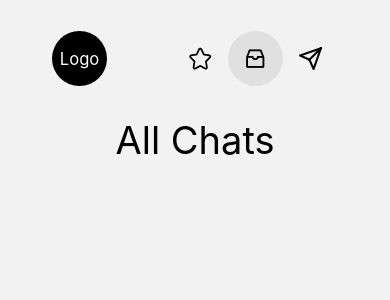
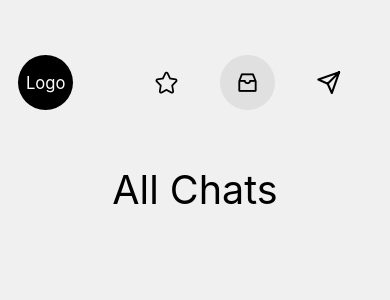
Before and after one commit to usmanjutt47/Number-OTP-verfication, a React Native app in the folder client/: screen /AllChats in a window 390 px wide. Shown: the top 300 px of the page. Built offline with nearby package versions, Linux system fonts and the light colour scheme.

Commit message:
Update AllChats.jsx

```diff
--- a/client/screens/AllChats.jsx
+++ b/client/screens/AllChats.jsx
@@ -5,11 +5,10 @@ import { StatusBar } from "expo-status-bar";
 
 const { width, height } = Dimensions.get("window");
 
-const responsiveFontSize = (size) => (size * width) / 375;
-const responsiveIconSize = (size) => (size * width) / 375;
-const responsiveWidth = (size) => (size * width) / 375;
-const responsiveHeight = (size) => (size * height) / 812;
-const responsivePadding = (size) => (size * width) / 375;
+const responsiveSize = (size, dimension = "width") => {
+  const factor = dimension === "width" ? width : height;
+  return (size * factor) / 375;
+};
 
 export default function AllChats() {
   return (
@@ -26,18 +25,17 @@ export default function AllChats() {
 
 const styles = StyleSheet.create({
   mainContainer: {
-    width: "100%",
-    height: "100%",
-    alignSelf: "center",
+    flex: 1,
+    alignItems: "center",
+    backgroundColor: "#f0f0f0", // Added a background color for better visibility
   },
   navContainer: {
-    // width: "96%",
-    alignSelf: "center",
-    marginTop: responsiveHeight(20),
+    width: "96%", // Ensuring the nav container has some margin from the edges
+    marginTop: responsiveSize(20, "height"),
   },
   text: {
-    fontSize: 38, // Adjust this size based on design requirements
-    textAlign: "center", // Center the text
-    marginTop: 20, // Added for some space below the top nav
+    fontSize: responsiveSize(38),
+    textAlign: "center",
+    marginTop: responsiveSize(20, "height"), // Consistent spacing below the nav
   },
 });
```
